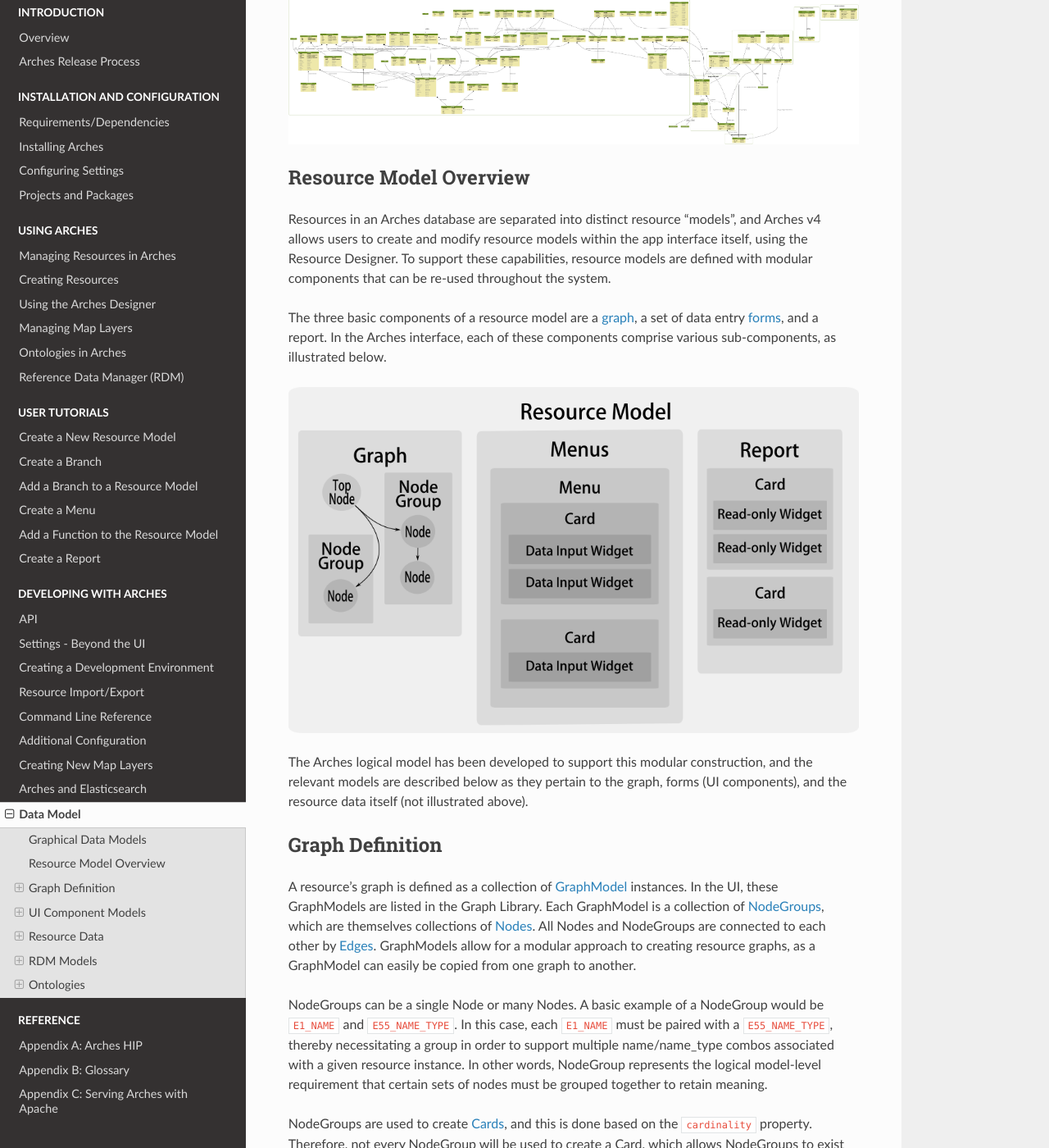
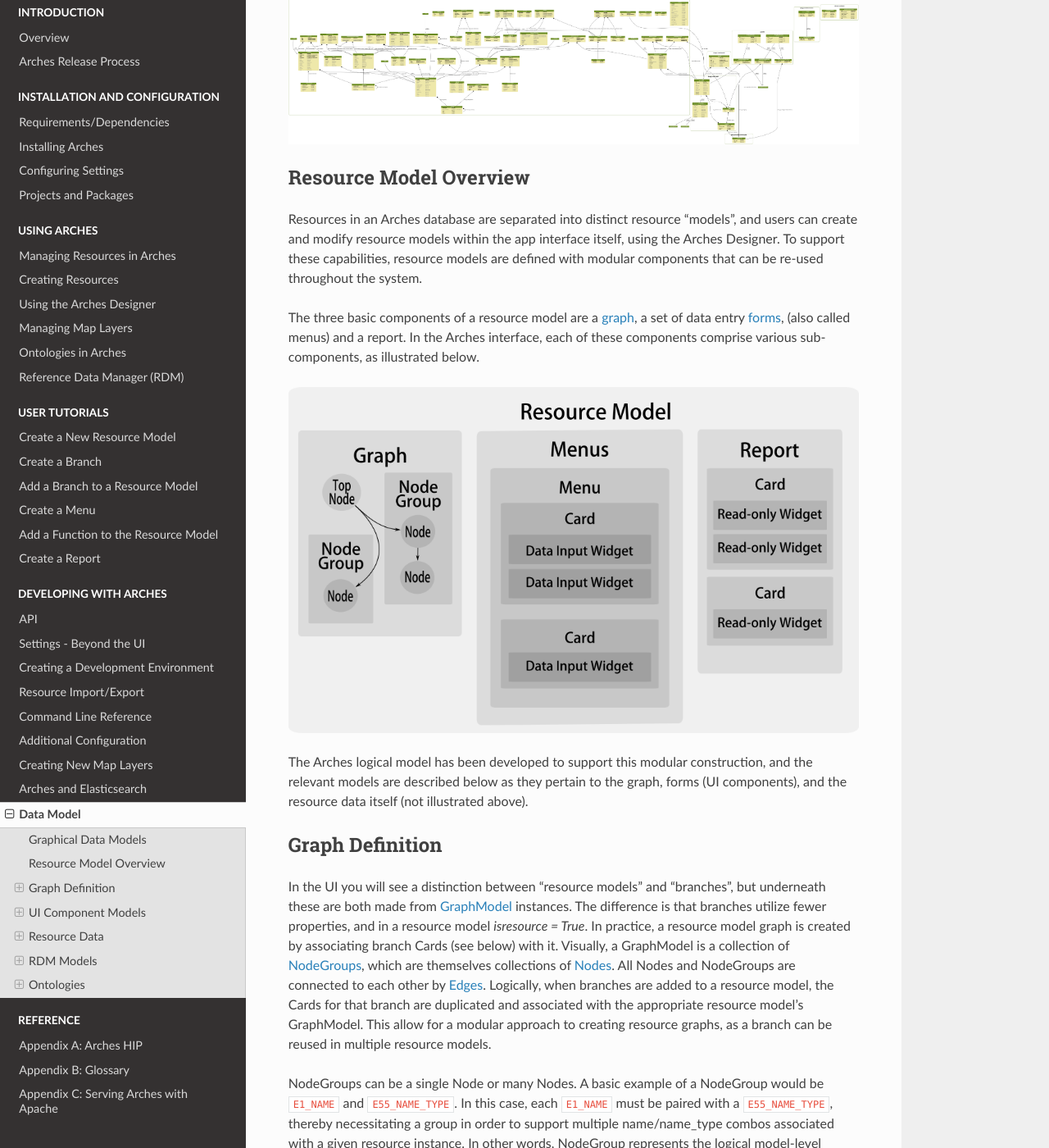
Before and after one commit to archesproject/arches-docs, a Sphinx documentation site: the page built from docs/data-model.txt, in a window 1280 px wide and 1400 px high, scrolled down 477 px. Shown: the whole window at 82% size. Built offline with Sphinx 7.4.7 and the Read the Docs theme 2.0.0, drawn with Linux system fonts in a browser that asks for light colours; some of the changed text lies outside the part shown.

Commit message:
make some general updates

```diff
--- a/docs/data-model.txt
+++ b/docs/data-model.txt
@@ -21,9 +21,9 @@
 Resource Model Overview
 ***********************
 
-Resources in an Arches database are separated into distinct resource "models", and Arches v4 allows users to create and modify resource models within the app interface itself, using the Resource Designer. To support these capabilities, resource models are defined with modular components that can be re-used throughout the system.
+Resources in an Arches database are separated into distinct resource "models", and users can create and modify resource models within the app interface itself, using the Arches Designer. To support these capabilities, resource models are defined with modular components that can be re-used throughout the system.
 
-The three basic components of a resource model are a `graph`_, a set of data entry `forms <#form>`_, and a report. In the Arches interface, each of these components comprise various sub-components, as illustrated below.
+The three basic components of a resource model are a `graph`_, a set of data entry `forms <#form>`_,  (also called menus) and a report. In the Arches interface, each of these components comprise various sub-components, as illustrated below.
 
 .. image :: images/resource-model-full.png
    :target: _images/resource-model-full.png
@@ -34,12 +34,11 @@
 Graph Definition
 ****************
 
-A resource's graph is defined as a collection of `GraphModel <#graph>`_ instances. In the UI, these GraphModels are listed in the Graph Library. Each GraphModel is a collection of `NodeGroups <#nodegroup>`_, which are themselves collections of `Nodes <#node>`_. All Nodes and NodeGroups are connected to each other by `Edges <#edge>`_. GraphModels allow for a modular approach to creating resource graphs, as a GraphModel can easily be copied from one graph to another.
+In the UI you will see a distinction between "resource models" and "branches", but underneath these are both made from `GraphModel <#graph>`_ instances. The difference is that branches utilize fewer properties, and in a resource model `isresource = True`. In practice, a resource model graph is created by associating branch Cards (see below) with it. Visually, a GraphModel is a collection of `NodeGroups <#nodegroup>`_, which are themselves collections of `Nodes <#node>`_. All Nodes and NodeGroups are connected to each other by `Edges <#edge>`_. Logically, when branches are added to a resource model, the Cards for that branch are duplicated and associated with the appropriate resource model's GraphModel. This allow for a modular approach to creating resource graphs, as a branch can be reused in multiple resource models.
 
 NodeGroups can be a single Node or many Nodes. A basic example of a NodeGroup would be ``E1_NAME`` and ``E55_NAME_TYPE``. In this case, each ``E1_NAME`` must be paired with a ``E55_NAME_TYPE``, thereby necessitating a group in order to support multiple name/name_type combos associated with a given resource instance. In other words, NodeGroup represents the logical model-level requirement that certain sets of nodes must be grouped together to retain meaning.
 
 NodeGroups are used to create `Cards <#cardmodel>`_, and this is done based on the ``cardinality`` property. Therefore, not every NodeGroup will be used to create a Card, which allows NodeGroups to exist within other NodeGroups. The ``parentnodegroup`` property is used to record this nesting.
-
 
 Graph
 =====
@@ -393,6 +392,8 @@
         resourceinstance = models.ForeignKey(ResourceInstance, db_column='resourceinstanceid')
         parenttile = models.ForeignKey('self', db_column='parenttileid', blank=True, null=True)
         nodegroup = models.ForeignKey(NodeGroup, db_column='nodegroupid')
+        sortorder = models.IntegerField(blank=True, null=True, default=0)
+        provisionaledits = JSONField(blank=True, null=True, db_column='provisionaledits')
         class Meta:
             managed = True
             db_table = 'tiles'
```
